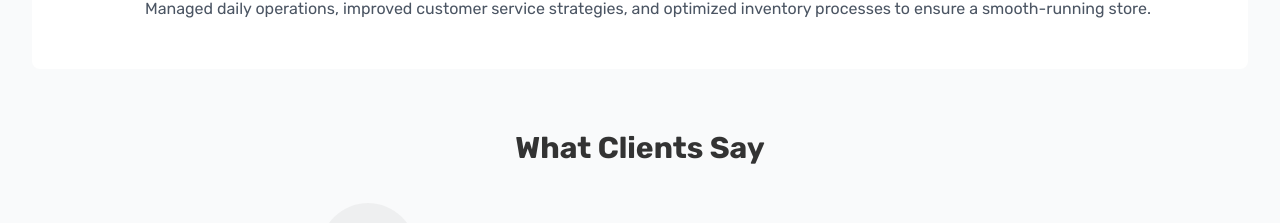
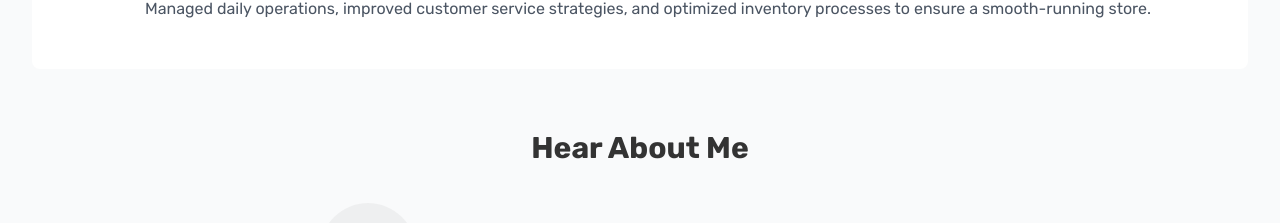
Before and after one commit to monk-27/portfolio, a Next.js app: page /about in a window 1280 px wide. Shown: the part 2780-3003 px from the top of the page. Built offline with nearby package versions, Linux system fonts and the light colour scheme; grey boxes are pictures that could not be loaded.

Commit message:
Change testimonial section headline
Change the heading to a more generalized one.

```diff
--- a/src/components/ui/Testimonials.tsx
+++ b/src/components/ui/Testimonials.tsx
@@ -68,7 +68,7 @@ export default function Testimonials (props: ITestimonialsProps) {
     return (
         <div className="max-w-[90vw] mx-auto mt-16">
             <Heading className="text-3xl font-bold text-center mb-10">
-                What Clients Say
+                Hear About Me
             </Heading>
             <div className="flex justify-center items-center text-center">
                 <div className="testimonial-content set-flex-col items-center w-full">
```
